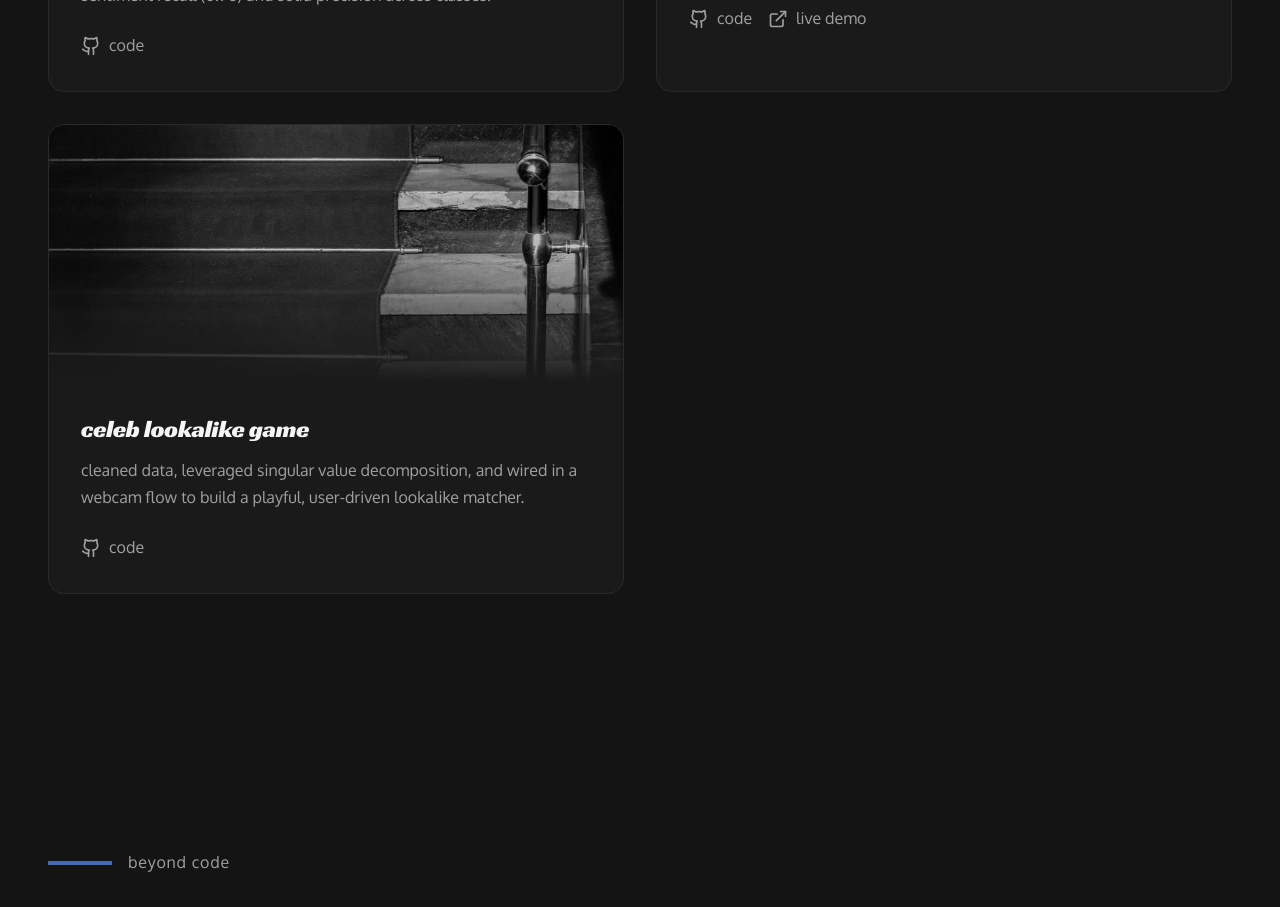
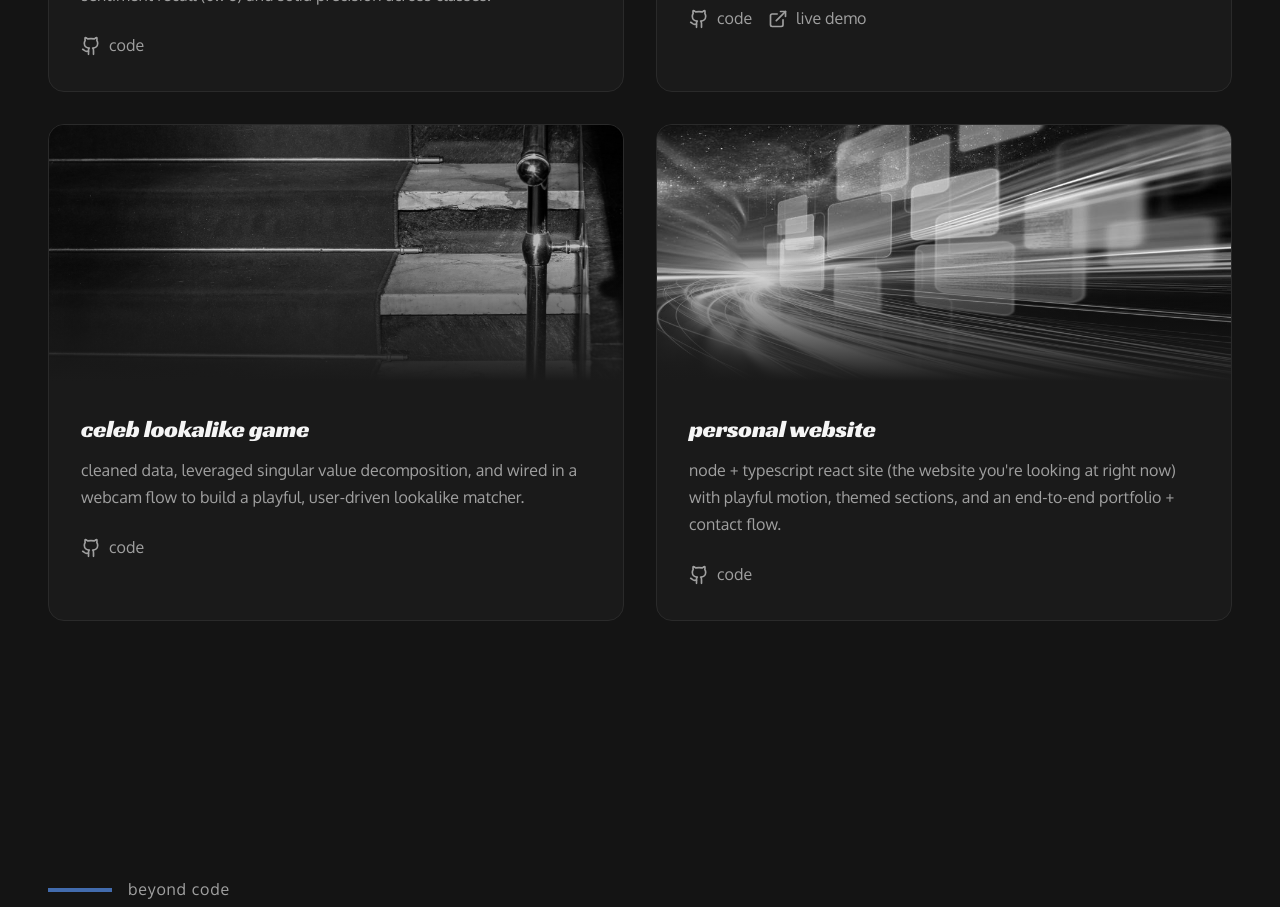
Before and after one commit to ggracelii/website, a React (Vite) app: page / in a window 1280 px wide. Shown: the part 5320-6227 px from the top of the page. Built offline with nearby package versions, Linux system fonts and the light colour scheme.

Commit message:
added website under porfolio

```diff
--- a/src/components/Portfolio.tsx
+++ b/src/components/Portfolio.tsx
@@ -5,6 +5,7 @@ import posterPdf from '../assets/LiGrace_Poster.pdf';
 import cyberReport from '../assets/report.pdf';
 import premedImg from '../assets/premed.jpg';
 import celebImg from '../assets/celeb.jpg';
+import websiteImg from '../assets/website.jpg';
 
 interface Project {
   title: string;
@@ -67,6 +68,13 @@ const projects: Project[] = [
     description: 'cleaned data, leveraged singular value decomposition, and wired in a webcam flow to build a playful, user-driven lookalike matcher.',
     image: celebImg,
     github: 'https://github.com/ggracelii/celeb_lookalike',
+  },
+  {
+    title: 'personal website',
+    description:
+      'node + typescript react site (the website you\'re looking at right now) with playful motion, themed sections, and an end-to-end portfolio + contact flow.',
+    image: websiteImg,
+    github: 'https://github.com/ggracelii/website',
   },
 ];
 
```
Also changed, not shown: src/assets/website.jpg (added), 1 other file (tests, documents, lock files or other folders).
